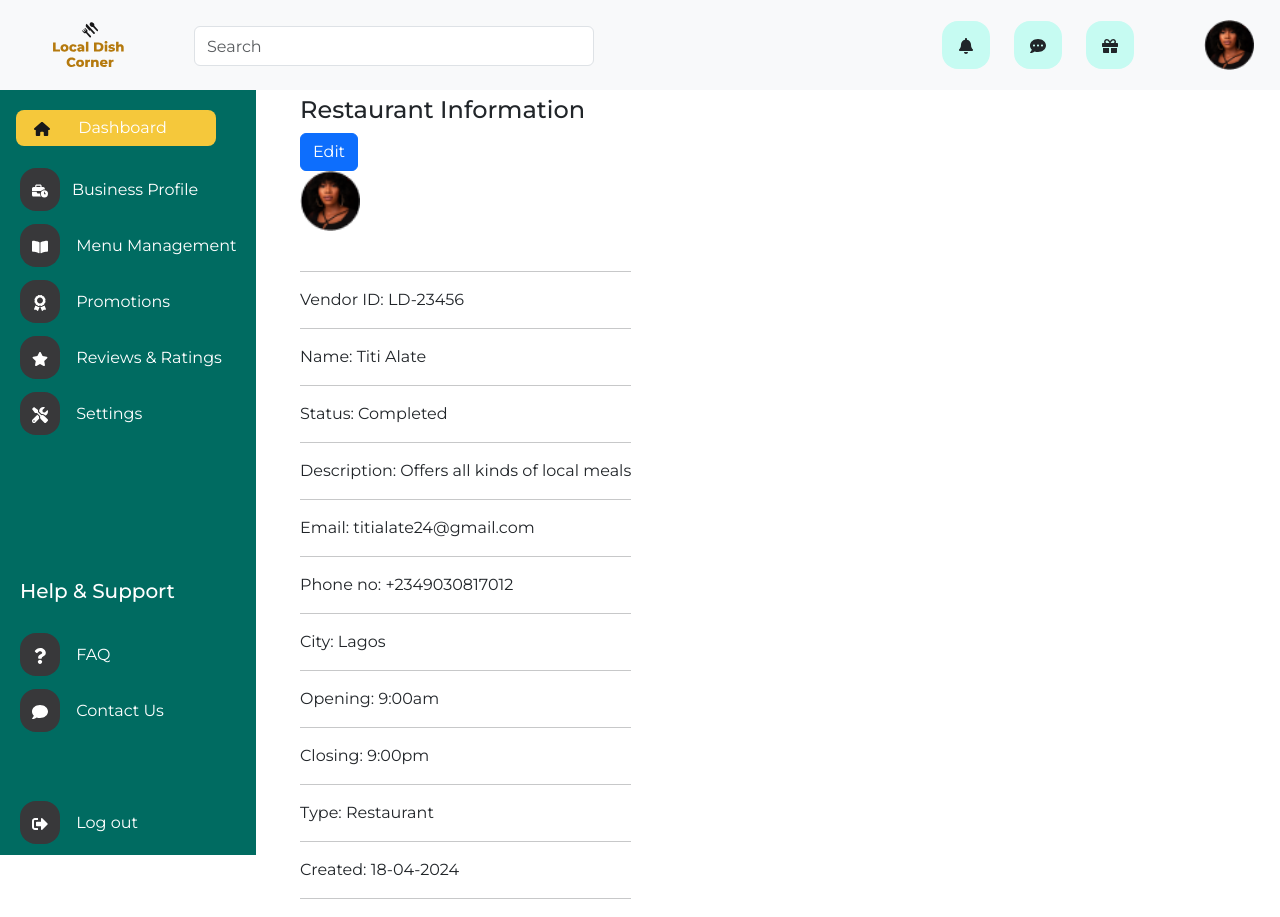
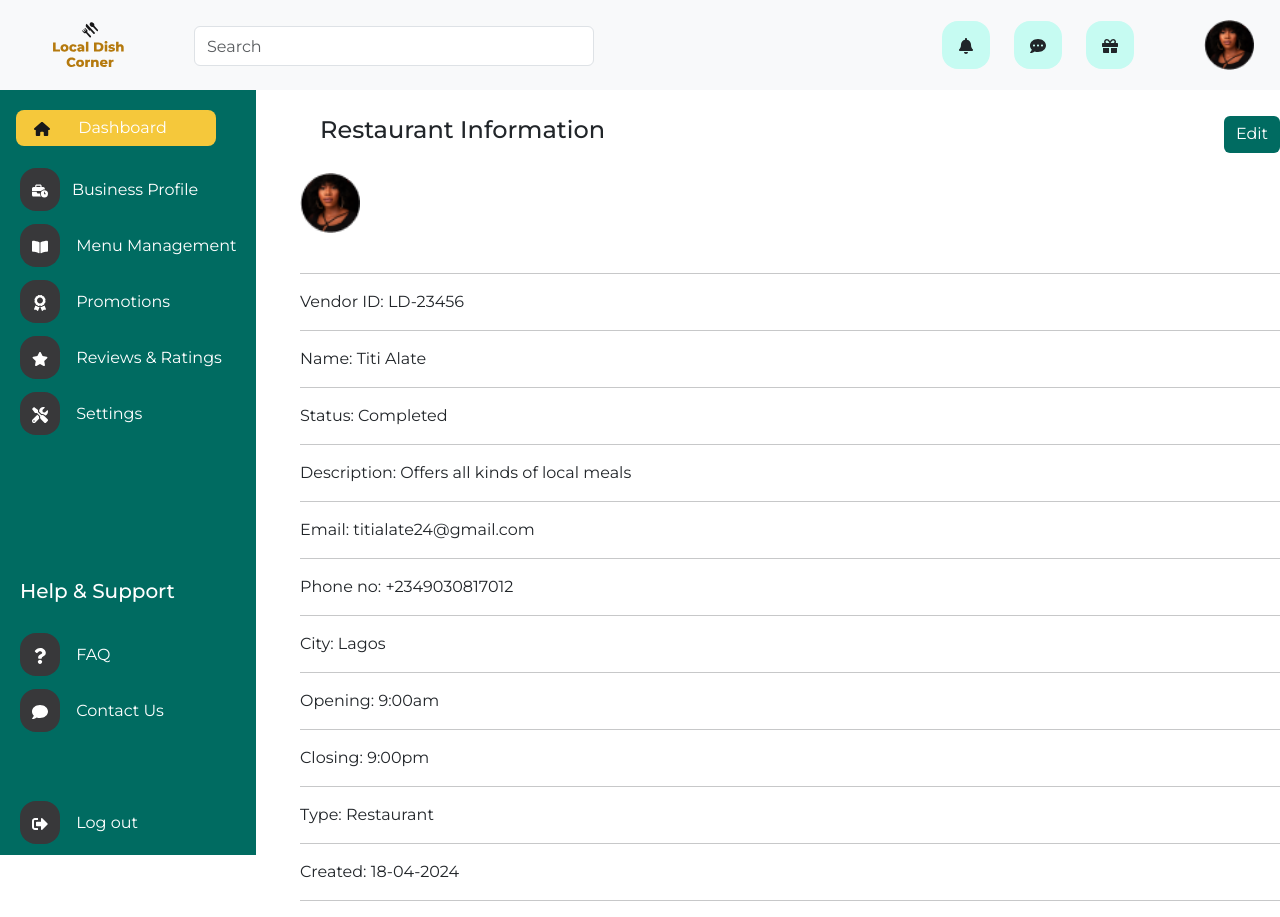
Before and after one commit to R-Wangui/Local-Dish-Connect, a React (Vite) app: page /businessprofile in a window 1280 px wide. Built offline with nearby package versions, Linux system fonts and the light colour scheme.

Commit message:
Removed all dummy text

```diff
--- a/src/components/vendors dashboard/CustomerRatings.jsx
+++ b/src/components/vendors dashboard/CustomerRatings.jsx
@@ -11,6 +11,12 @@ function CustomerRatings() {
               <svg xmlns="http://www.w3.org/2000/svg" width="172" height="79" viewBox="0 0 172 79" fill="none">
                   <path d="M5.48231 33.1509C4.16866 34.4437 1.85254 35.2165 1.85254 35.2165L1.85254 79.0003L171 79.0003V33.1509C171 33.1509 163.138 5.3712 154.666 6.01832C147.463 6.56853 146.66 21.78 140.147 27.6429C134.339 32.8713 130.449 37.8837 124.176 35.2165C116.207 31.8282 118.163 7.19934 110.02 6.01832C103.082 5.01211 101.357 19.2335 94.7748 23.5118C90.6722 26.1783 88.2159 28.0849 83.8854 27.6429C74.4569 26.6806 69.7293 -2.65151 64.2847 0.791029C58.84 4.23357 56.0864 57.31 43.5949 50.3637C37.7206 47.097 37.8526 33.6731 31.9797 30.3969C28.1719 28.2727 25.7211 31.7463 21.8163 30.3969C17.1284 28.7769 14.96 17.9587 10.564 21.4463C7.684 23.7311 8.25332 30.4239 5.48231 33.1509Z" fill="url(#paint0_linear_931_2926)" fill-opacity="0.2"/>
                   <path d="M1 37.0929C1 37.0929 3.31612 36.3202 4.62977 35.0274C7.40078 32.3004 6.83146 25.6076 9.71146 23.3228C14.1075 19.8352 16.2759 30.6534 20.9638 32.2734C24.8685 33.6227 27.3193 30.1492 31.1271 32.2734C37 35.5496 36.868 48.9735 42.7424 52.2401C55.2339 59.1865 57.9875 6.11004 63.4321 2.66749C68.8768 -0.775048 73.6044 28.557 83.0329 29.5193C87.3634 29.9613 89.8196 28.0548 93.9222 25.3883C100.505 21.11 102.229 6.88857 109.167 7.89479C117.31 9.0758 115.354 33.7047 123.323 37.0929C129.597 39.7602 133.486 34.7478 139.294 29.5193C145.807 23.6565 146.61 8.44499 153.814 7.89479C162.286 7.24766 170.147 35.0274 170.147 35.0274" stroke="#FF7622" stroke-width="1.75217" stroke-linecap="round"/>
+                  <animate attributeName="stroke-dasharray"
+                    // calcMode="spline"
+                     from="0" to="1000"
+                     begin="0s" dur="5s"
+                    //  repeatCount="indefinite"
+                     />
                   <defs>
                       <linearGradient id="paint0_linear_931_2926" x1="86.4263" y1="0.510254" x2="86.4263" y2="79.0003" gradientUnits="userSpaceOnUse">
                       <stop stop-color="#FF7622"/>
--- a/src/components/vendors dashboard/Income.jsx
+++ b/src/components/vendors dashboard/Income.jsx
@@ -12,6 +12,12 @@ function Income() {
             <svg xmlns="http://www.w3.org/2000/svg" width="172" height="79" viewBox="0 0 172 79" fill="none">
                 <path d="M6.13856 32.9444C4.82491 34.2372 2.50879 35.0099 2.50879 35.0099L2.50879 78.7937L171.656 78.7937V32.9444C171.656 32.9444 163.794 5.16466 155.322 5.81178C148.119 6.36198 147.316 21.5735 140.803 27.4363C134.995 32.6648 131.106 37.6772 124.832 35.0099C116.863 31.6217 118.819 6.99279 110.676 5.81178C103.738 4.80556 102.014 19.027 95.431 23.3053C91.3284 25.9718 88.8722 27.8783 84.5417 27.4363C75.1132 26.474 70.3856 -2.85806 64.9409 0.584486C59.4962 4.02703 56.7427 57.1035 44.2512 50.1571C38.3768 46.8905 38.5088 33.4666 32.6359 30.1904C28.8281 28.0662 26.3773 31.5397 22.4725 30.1904C17.7847 28.5704 15.6163 17.7522 11.2202 21.2397C8.34025 23.5246 8.90957 30.2174 6.13856 32.9444Z" fill="url(#paint0_linear_931_2902)" fill-opacity="0.2"/>
                 <path d="M1.65625 36.8864C1.65625 36.8864 3.97237 36.1137 5.28602 34.8209C8.05703 32.0939 7.48771 25.4011 10.3677 23.1162C14.7637 19.6286 16.9321 30.4468 21.62 32.0668C25.5248 33.4162 27.9756 29.9426 31.7834 32.0668C37.6563 35.343 37.5243 48.7669 43.3987 52.0336C55.8902 58.9799 58.6437 5.90349 64.0884 2.46095C69.533 -0.981591 74.2606 28.3505 83.6892 29.3128C88.0197 29.7548 90.4759 27.8482 94.5785 25.1817C101.161 20.9035 102.886 6.68203 109.824 7.68825C117.967 8.86926 116.01 33.4981 123.98 36.8864C130.253 39.5536 134.143 34.5413 139.951 29.3128C146.464 23.45 147.267 8.23845 154.47 7.68825C162.942 7.04112 170.804 34.8209 170.804 34.8209" stroke="#006B61" stroke-width="1.75217" stroke-linecap="round"/>
+                <animate attributeName="stroke-dasharray"
+                    // calcMode="spline"
+                     from="0" to="1000"
+                     begin="0s" dur="5s"
+                    //  repeatCount="indefinite"
+                     />
                 <defs>
                     <linearGradient id="paint0_linear_931_2902" x1="87.0825" y1="0.303711" x2="87.0825" y2="78.7937" gradientUnits="userSpaceOnUse">
                     <stop stop-color="#006B61"/>
--- a/src/components/vendors dashboard/PopularFoods.jsx
+++ b/src/components/vendors dashboard/PopularFoods.jsx
@@ -17,7 +17,7 @@ function PopularFood() {
                 <img src="\images\Popularfood.png" />
                 <div className='foodTitle'>
                     <h6>Grilled Chicken</h6>
-                    <p>Lorem ipsum dolor</p>
+                    <p>Loved their portions.</p>
                 </div>
                 <div>
                     <Buttons style={foodButton} >150 sales </Buttons>
@@ -27,7 +27,7 @@ function PopularFood() {
                 <img src="\images\Popularfood.png" />
                 <div className='foodTitle'>
                     <h6>Grilled Chicken</h6>
-                    <p>Lorem ipsum dolor</p>
+                    <p>Loved their portions.</p>
                 </div>
                 <div>
                     <Buttons style={foodButton} >150 sales </Buttons>
@@ -37,7 +37,7 @@ function PopularFood() {
                 <img src="\images\Popularfood.png" />
                 <div className='foodTitle'>
                     <h6>Grilled Chicken</h6>
-                    <p>Lorem ipsum dolor</p>
+                    <p>Loved their portions.</p>
                 </div>
                 <div>
                     <Buttons style={foodButton} >150 sales </Buttons>
--- a/src/components/vendors dashboard/TopReviews.jsx
+++ b/src/components/vendors dashboard/TopReviews.jsx
@@ -14,7 +14,7 @@ function TopReviews() {
                 </div>
                 <img  src="\images\topreviewfood.svg" alt=""  width="75" height="75" />
             </div>
-            <p className='reviewContent'>Lorem Ipsum is simply dummy text.</p>
+            <p className='reviewContent'>The customer service was top notch.</p>
         </div>
     </>
 
--- a/src/components/vendors dashboard/VendorsDashboardNavbar.jsx
+++ b/src/components/vendors dashboard/VendorsDashboardNavbar.jsx
@@ -1,4 +1,4 @@
-import { useState } from "react"
+import { useState } from "react";
 import Container from 'react-bootstrap/Container';
 import Form from 'react-bootstrap/Form';
 import Navbar from 'react-bootstrap/Navbar';
@@ -7,7 +7,7 @@ import Buttons from "../layout/Buttons";
 
 function VendorsDashboardNavbar() {
 
-  const [displayComponent, setDisplayComponent] = useState(false)
+  const [displayComponent, setDisplayComponent] = useState(false);
 
   const promotionButton= {
     backgroundColor: "white",
--- a/src/index.css
+++ b/src/index.css
@@ -1250,3 +1250,8 @@ Card.Img {
   top: 96px;
   left: 300px;
 }
+.title {
+  display: inline-flex;
+  justify-content: space-between;
+  padding: 20px;
+}
--- a/src/pages/BusinessProfile.jsx
+++ b/src/pages/BusinessProfile.jsx
@@ -3,19 +3,25 @@ import Buttons from '../components/layout/Buttons'
 import Aside from '../components/vendors dashboard/Aside'
 import VendorsDashboardNavbar from '../components/vendors dashboard/VendorsDashboardNavbar'
 
-// Vendors can navigate to theri business profile through the Aside to view or edit their profiles
+// Vendors can navigate to their business profile through the Aside to view or edit their profiles
 // This page can also contain verification tools (in future versions)
 
 function RestaurantInformation() {
+  const businessProfileBtn = {
+    backgroundColor: "#006B61",
+    border: "none"
+  }
   return (
     <>
         <div>
             <VendorsDashboardNavbar />
             <Aside />
             <div className='businessProfile'>
-                <h4>Restaurant Information</h4> <span><Buttons>Edit</Buttons></span>
+                <div className='title'>
+                  <h4>Restaurant Information</h4><Buttons style={businessProfileBtn}>Edit</Buttons>
+                </div>
                 <img src="\images\Navbar profile pic.png" alt="" width='60px' height='60px' />
-                <br /><hr style={{width: 'auto'}} />
+                <br /><hr style={{width: '1000px'}} />
                 <div>
                     <p>Vendor ID: LD-23456</p>
                     <hr />
```
